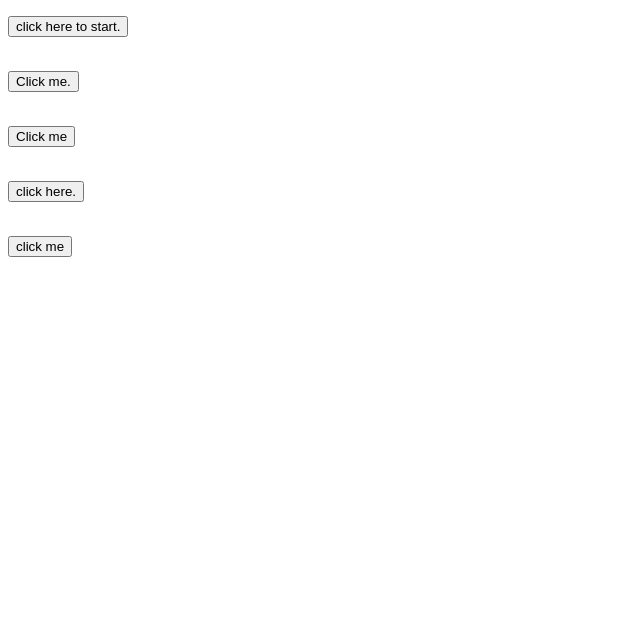
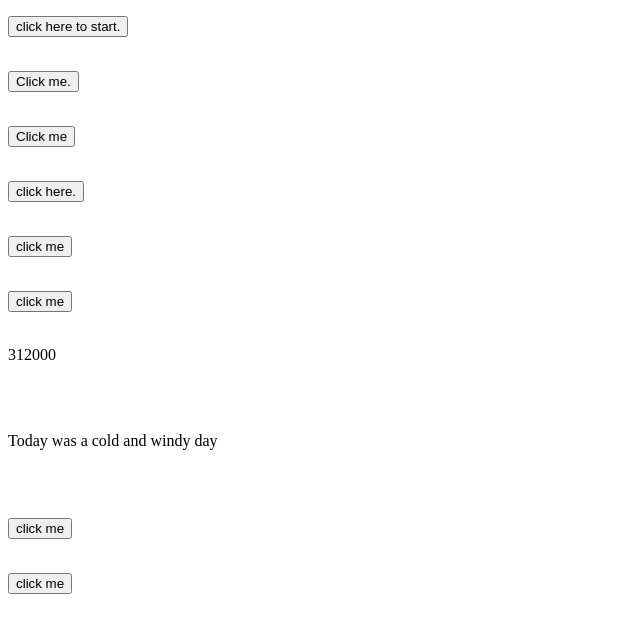
Before and after one commit to Jordan-Hynd/Basic-JavaScript-Projects, a plain HTML site: page JS/Project10_/Index.html in a window 1280 px wide. Shown: the whole page, without its empty margins (0-640 px from the left). Drawn offline with Linux system fonts and the light colour scheme.

Commit message:
project10
finished project 10

```diff
--- a/JS/Project10_/Index.html
+++ b/JS/Project10_/Index.html
@@ -23,5 +23,23 @@
         <br>
         <p id="constant"></p>
         <button onclick="constant_function()">click me</button>
+        <br>
+        <br>
+        <p id="let_f"></p>
+        <button onclick="let_f()">click me</button>
+        <br>
+        <br>
+        <p id="math"></p>
+        <br>
+        <br>
+        <p id="today"></p>
+        <br>
+        <br>
+        <p id="break"></p>
+        <button onclick="break_loop()">click me</button>
+        <br>
+        <br>
+        <p id="cont"></p>
+        <button onclick="cont_loop()">click me</button>
     </body>
 </html>
--- a/JS/Project10_/JS/main.js
+++ b/JS/Project10_/JS/main.js
@@ -1,19 +1,20 @@
+//call loop function
 function Call_Loop() {
     var num = "";
-    var X = 10;
+    let X = 10;
     while (X > 0) {
         num += "<br>" + X;
         X--;
     }
     document.getElementById("Loop").innerHTML = num;
 }
-
+//string function
 function String_Function() {
     var str = "This is my function.";
     var n = str.length;
     document.getElementById("strf").innerHTML = n;
   }
-
+//loop function
   var Instruments = ["Guitar", "Drums", "Piano", "Bass", "Violin", "Trumpet", "Flute"];
   var Content = "";
   var Y;
@@ -23,7 +24,7 @@ function String_Function() {
       }
       document.getElementById("List_of_Instruments").innerHTML = Content;
   }
-
+//function for array
   function array_function() {
       var schedule = [];
       schedule[0] = "wake up";
@@ -33,13 +34,56 @@ function String_Function() {
       document.getElementById("array").innerHTML = "it is time to " + schedule[0] + ".";
   }
 
-
-
+//function for const
   function constant_function() {
       const musical_instrument = {type: "guitar", brand:"fender", color:"black"};
       musical_instrument.color = "blue";
       musical_instrument.price = "$900";
+      musical_instrument.type = "guitar";
       document.getElementById("constant").innerHTML = "The cost of the " + musical_instrument.type + " was " + musical_instrument.price;
   }
-  constant_function["musical_instrument.wh"] = "heavy";
-  constant_function["musical_instrument.price"] = "$800";
+//function for let
+  function let_f() {
+      let X = 100;
+      document.getElementById("let_f").innerHTML = "x is equal to " + X;
+  }
+//return statement
+var X = math_function(500, 624);
+
+function math_function(A, B) {
+    return A * B
+}
+document.getElementById("math").innerHTML = X;
+
+//object data structure
+let feb_27 = {
+    temp: "cold ",
+    light: "dark ",
+    wind: "windy ",
+    description: function () {
+        return "Today was a "  + this.temp + "and " + this.wind + "day";
+    }
+};
+document.getElementById("today").innerHTML = feb_27.description();
+
+//break loop
+function break_loop() {
+    var text = "";
+    var A;
+    for (A = 0; A < 8; A++) {
+      if (A === 4) { break; }
+      text += "The number is " + A + "<br>";
+    }
+document.getElementById("break").innerHTML = text;
+}
+
+//
+function cont_loop() {
+    var text = "";
+    var A;
+    for (A = 0; A < 8; A++) {
+      if (A === 4) { continue; }
+      text += "The number is " + A + "<br>";
+    }
+document.getElementById("cont").innerHTML = text;
+}
```
